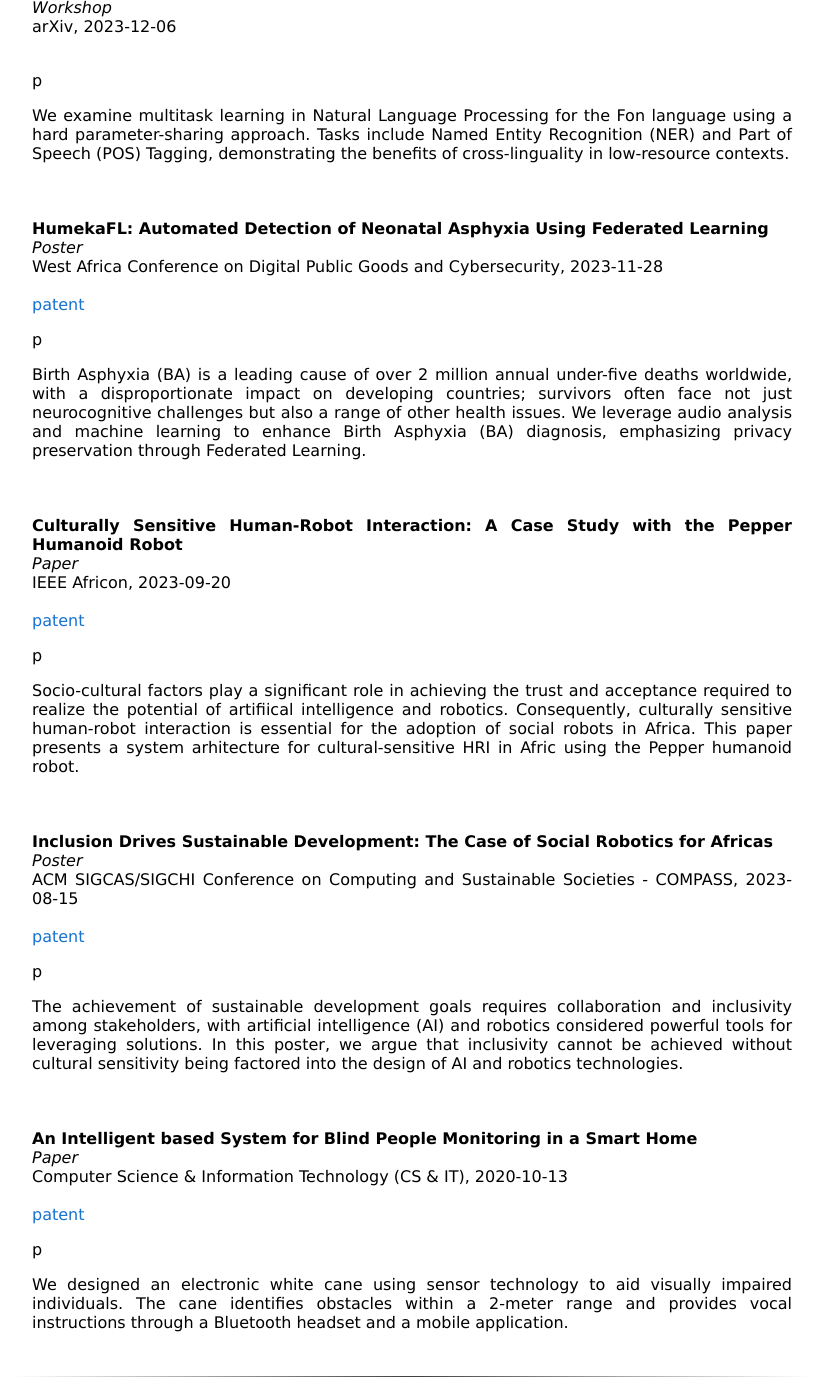
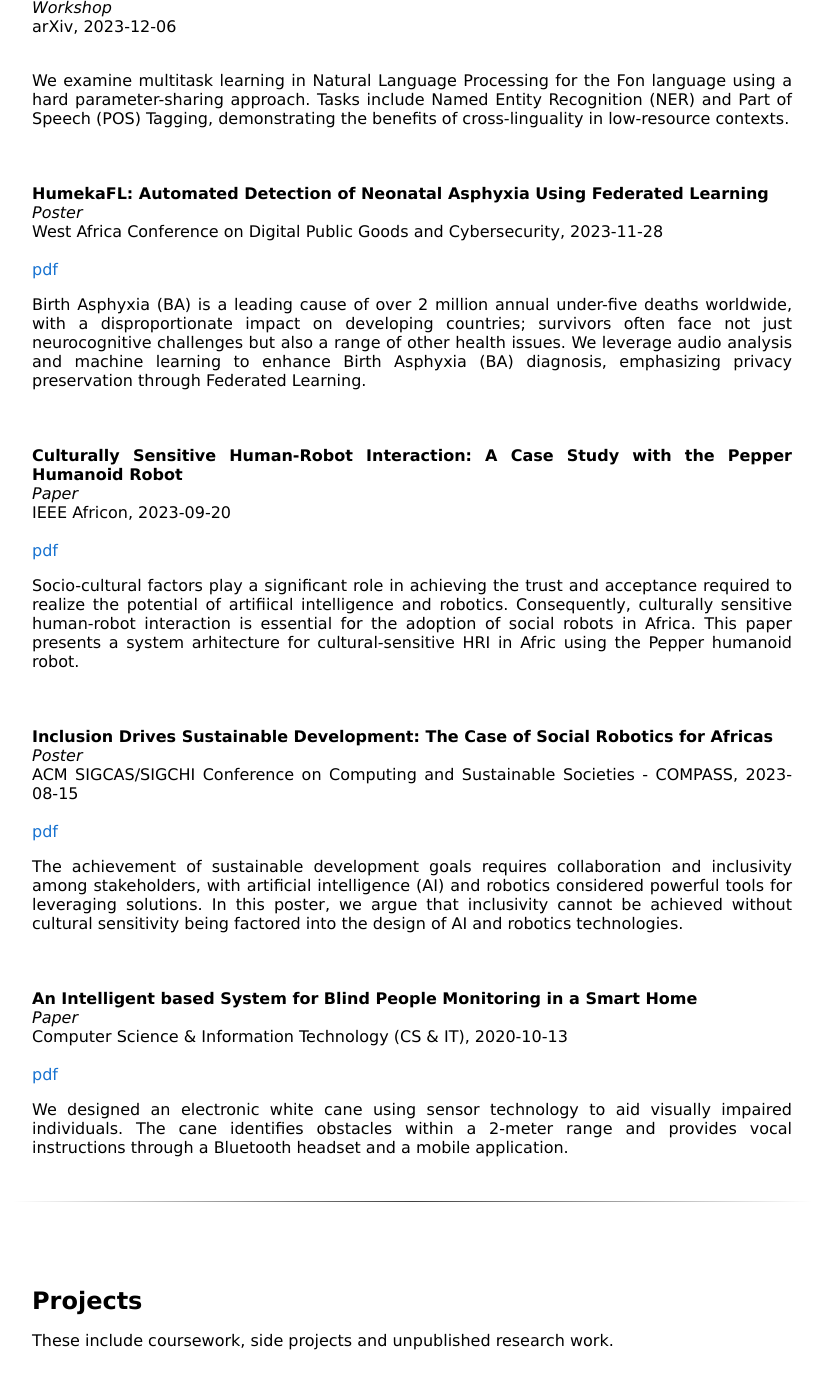
Before and after one commit to pamely/pamely.github.io, a Jekyll site: the page built from _posts/2023-12-06-winlp.markdown, in a window 1280 px wide and 1400 px high, scrolled down 1105 px. Shown: the whole window, without its empty margins (228-1052 px from the left). Built offline with Jekyll 4.4.1, drawn with Linux system fonts in a browser that asks for light colours.

Commit message:
Update default.html

```diff
--- a/_layouts/default.html
+++ b/_layouts/default.html
@@ -96,9 +96,9 @@
               {{post.paper}}
               <br>
               {% if post.pdf %}
-              <a href="{{post.pdf}}">patent</a>
+              <a href="{{post.pdf}}">pdf</a>
               {% endif %}
-              <p></p>p
+              <p></p>
               {{ post.excerpt }}
             </td>
           </tr>
```
